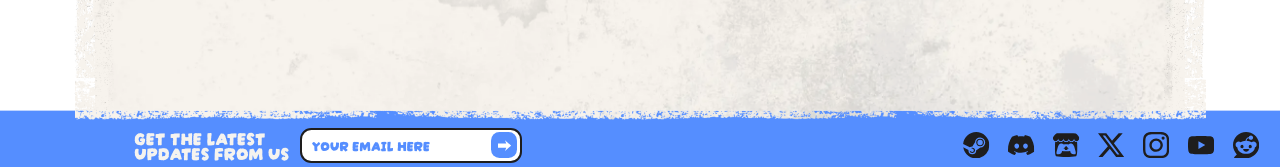
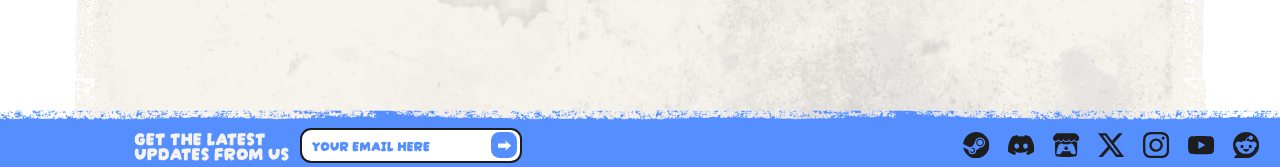
Before and after one commit to BlueVariable/bluevariable.github.io, a Jekyll site: the page built from games.html, in a window 1280 px wide. Shown: the part 730-897 px from the top of the page. Built offline with Jekyll 4.4.1, drawn with Linux system fonts in a browser that asks for light colours.

Commit message:
Games: white margins tear into the footer across the full width
Co-Authored-By: Claude Fable 5.1 <noreply@anthropic.com>
Claude-Session: https://claude.ai/code/session_01QT6Xp4M6hjXMDXPxC59RQy

```diff
--- a/assets/css/site.css
+++ b/assets/css/site.css
@@ -372,8 +372,12 @@ html.splash-pending .splash.is-done { opacity: 0; pointer-events: none; }
 /* ==========================================================================
    GAMES
    ========================================================================== */
-/* white page margins; the bottom 45px are transparent so the footer shows through the panel's torn edge */
-.games { background: linear-gradient(var(--white), var(--white)) top / 100% calc(100% - 10 * var(--px)) no-repeat; display: flex; flex-direction: column; flex: 1 0 auto; position: relative; }
+/* white page margins around the panel; the whole strip (margins + panel) tears into the footer */
+.games {
+  background: var(--white); display: flex; flex-direction: column; flex: 1 0 auto; position: relative;
+  -webkit-mask: linear-gradient(#000, #000) top / 100% calc(100% - 10 * var(--px)) no-repeat, url("../img/torn-bottom-mask.webp") center bottom / auto calc(45 * var(--px)) repeat-x;
+  mask: linear-gradient(#000, #000) top / 100% calc(100% - 10 * var(--px)) no-repeat, url("../img/torn-bottom-mask.webp") center bottom / auto calc(45 * var(--px)) repeat-x;
+}
 /* dark specks along the panel's torn side edges */
 .games::before, .games::after {
   content: ""; position: absolute; top: 0; bottom: 0; width: calc(45 * var(--px)); pointer-events: none; z-index: 1;
@@ -623,7 +627,7 @@ html.splash-pending .splash.is-done { opacity: 0; pointer-events: none; }
     width: 100%; padding: 24px 0 30px; --torn-h: 30px;
   }
   .games::before, .games::after { display: none; }
-  .games { background-size: 100% calc(100% - 7px); }
+  .games { -webkit-mask-size: 100% calc(100% - 7px), auto 30px; mask-size: 100% calc(100% - 7px), auto 30px; }
   .games-panel > .wrap { padding-inline: 20px; }
   .games-panel {
     -webkit-mask: linear-gradient(#000, #000) top / 100% calc(100% - 7px) no-repeat, url("../img/torn-bottom-mask.webp") center bottom / auto 30px repeat-x;
```
